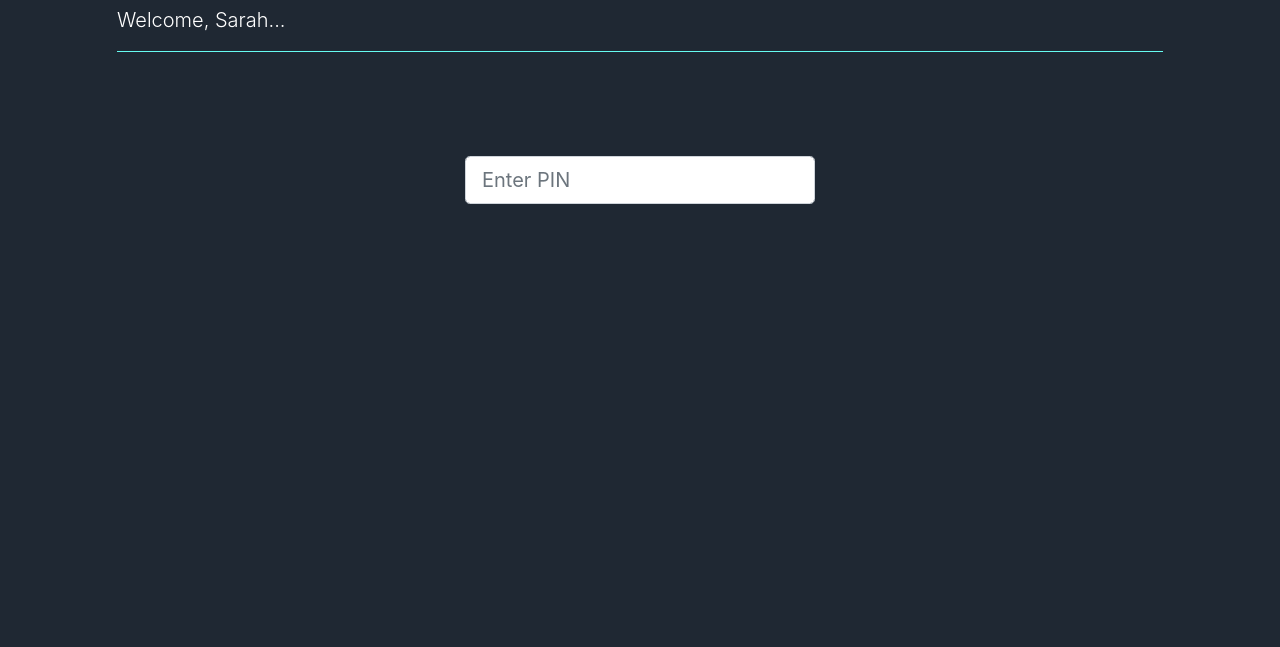
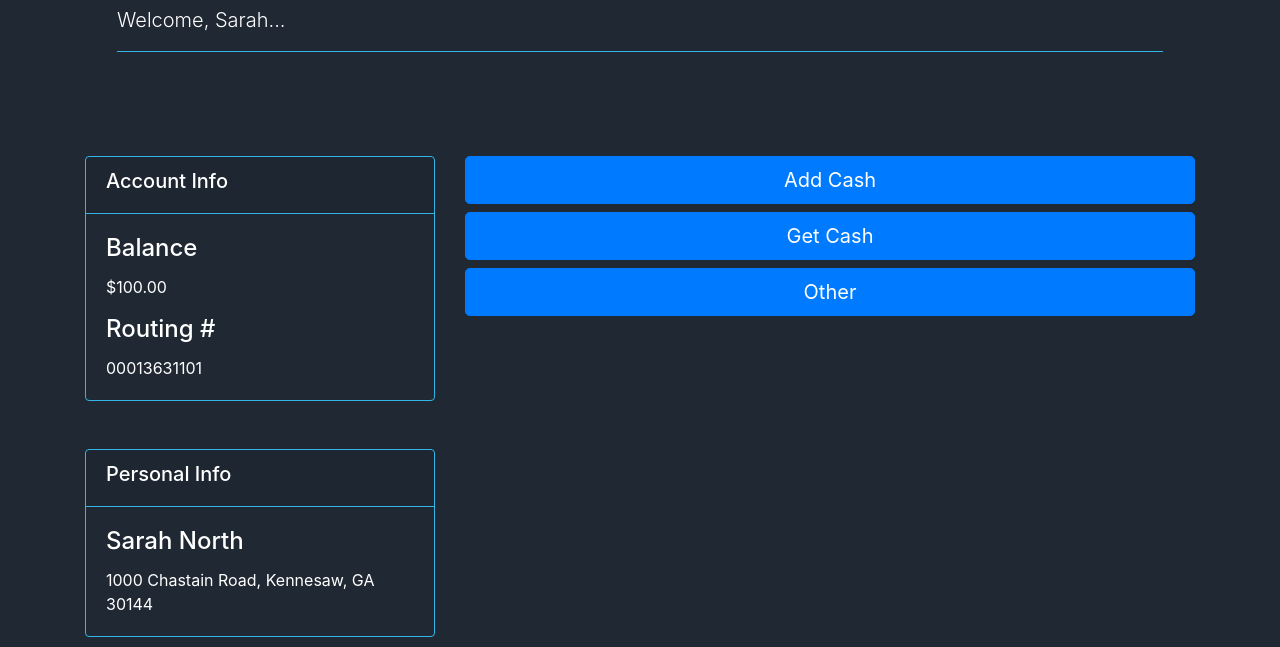
Before and after one commit to Deisun/ATM, a plain HTML site: page html/dashboard.html in a window 1280 px wide. Shown: the part 153-800 px from the top of the page. Drawn offline with Linux system fonts and the light colour scheme.

Commit message:
adding js logic

```diff
--- a/css/main.css
+++ b/css/main.css
@@ -1,12 +1,27 @@
 body {
     background-color:#1f2833;
+    color: white;
 }
 
 hr {
-    border-color:#66fcf1
+    border-color:#33b5e5
 }
 
 .jumbotron {
     background-color: transparent;
-    color:white;
 }
+
+.card {
+    background-color:transparent;
+    border-color:#33b5e5;
+}
+
+.card-header {
+    border-color:#33b5e5;
+}
+
+.btn-group-vertical .btn {
+    background-color:#4D78F7;
+    border-color:#1f2833;
+
+}
--- a/html/dashboard.html
+++ b/html/dashboard.html
@@ -23,9 +23,36 @@
             </div>
 
             <div class="row">
-                <div class="col-4 mx-auto">
-                    <input class="form-control form-control-lg" type="password" placeholder="Enter PIN">
+                <div class="col-sm-6 col-md-4">
+                   <div class="card">
+                        <div class="card-header">
+                         <h5>Account Info</h5>
+                        </div>
+                        <div class="card-body">
+                          <h4 class="card-title">Balance</h4>
+                          <p class="card-text">$100.00</p>
+                          <h4 class="card-title">Routing #</h4>
+                          <p class="card-text">00013631101</p>
+                        </div>
+                    </div>
+
+                   <div class="card mt-5">
+                        <div class="card-header">
+                         <h5>Personal Info</h5>
+                        </div>
+                        <div class="card-body">
+                          <h4 class="card-title">Sarah North</h4>
+                          <p class="card-text">1000 Chastain Road, Kennesaw, GA 30144</p>
+                        </div>
+                    </div>
                 </div>
+                <div class="col">
+
+                   <button type="button" class="btn btn-primary btn-lg btn-block">Add Cash</button>
+                   <button type="button" class="btn btn-primary btn-lg btn-block">Get Cash</button>
+                   <button type="button" class="btn btn-primary btn-lg btn-block">Other</button>
+                </div>
+
             </div>
 
 
```
Also changed, not shown: js/main.js (added), package-lock.json (added).
